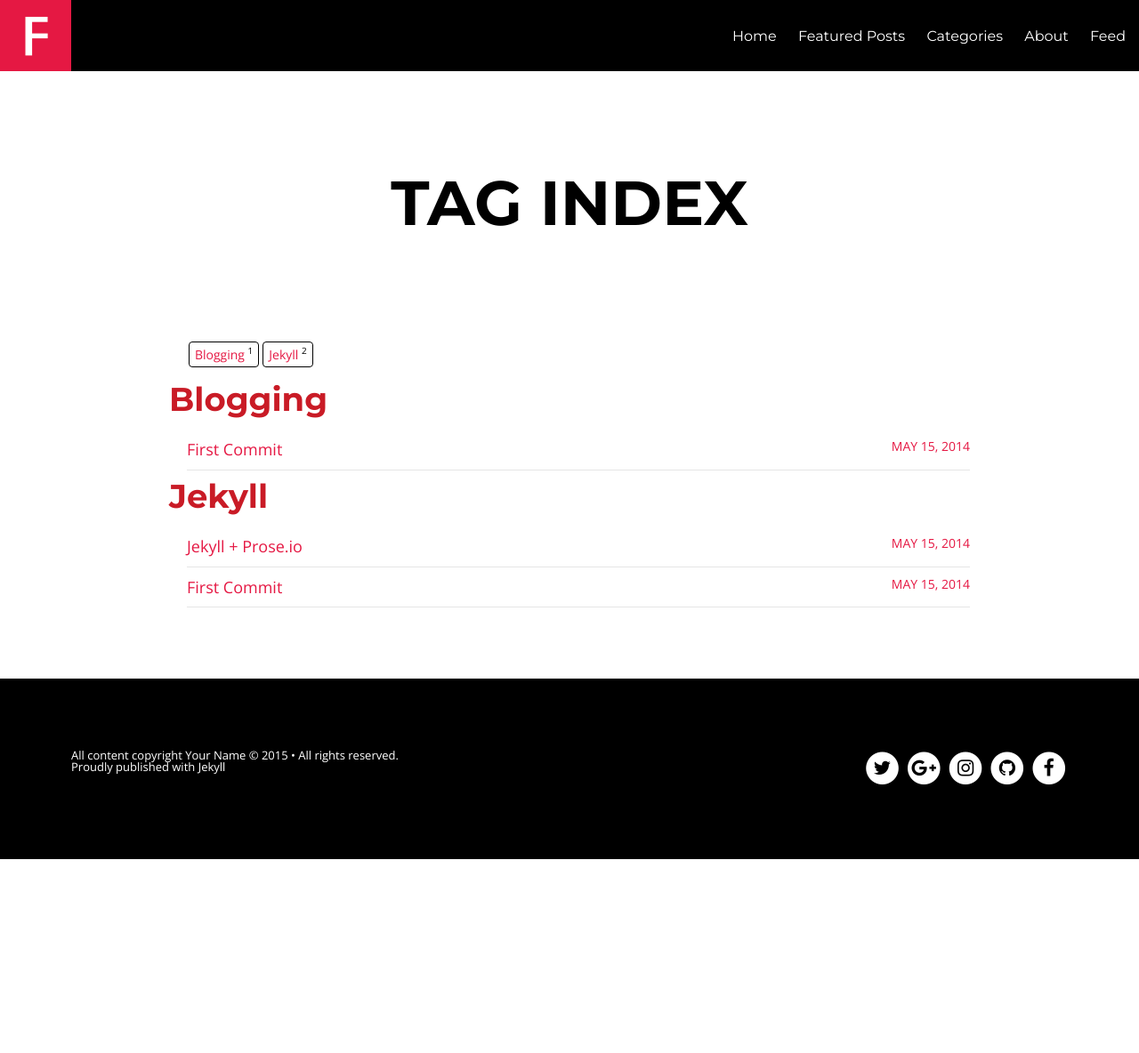
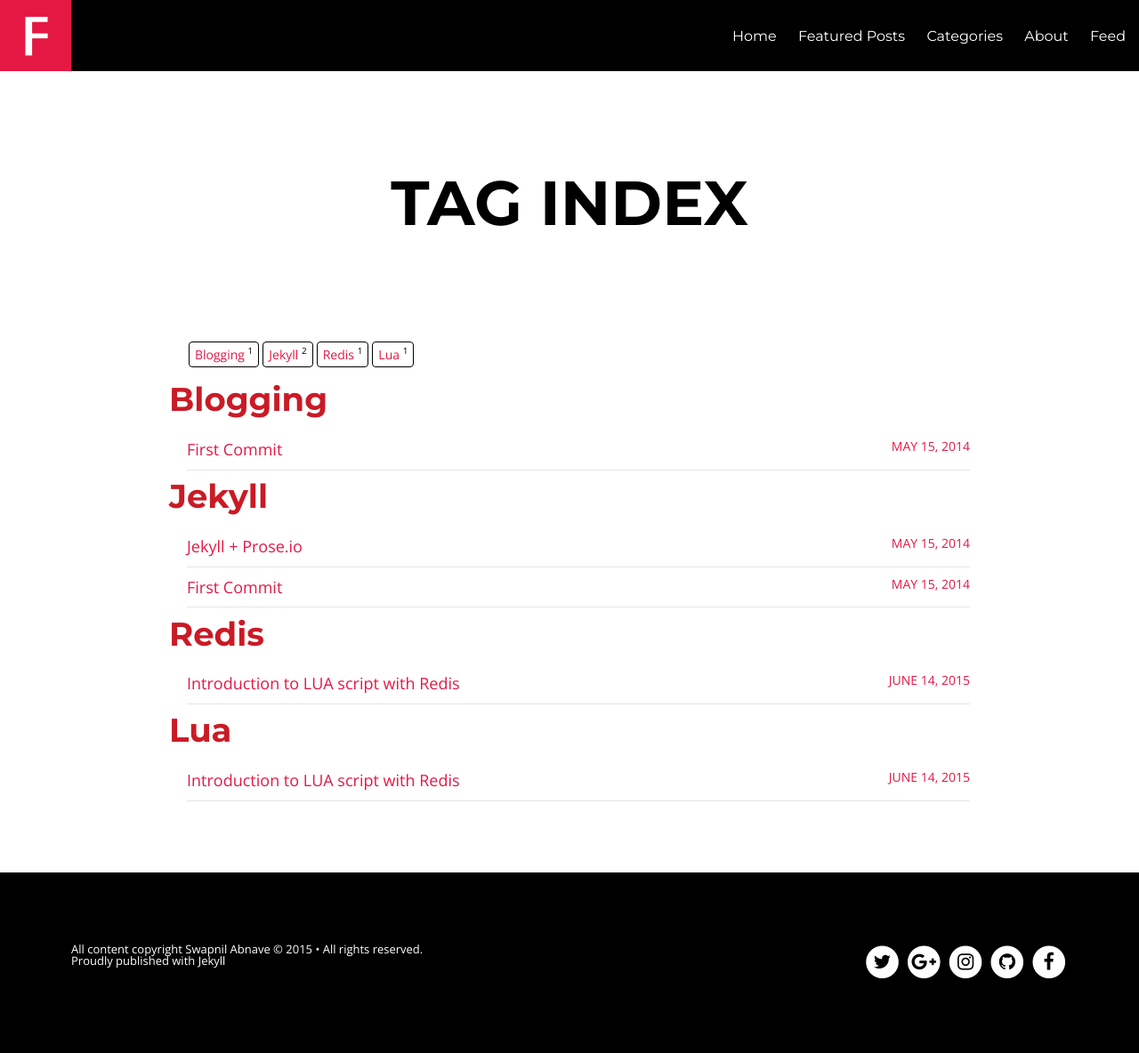
Before and after one commit to swapab/swapab.github.io, a Jekyll site: the page built from tags.html, in a window 1280 px wide. Shown: the whole page at 89% size. Built offline with Jekyll 4.4.1, drawn with Linux system fonts in a browser that asks for light colours; nearby versions of some CDN libraries; before the commit the page ends 966 px from its top, so only the background shows below that; some of the changed lines change nothing that is shown.

Commit message:
Add a Post

```diff
--- a/_config.yml
+++ b/_config.yml
@@ -1,5 +1,5 @@
-title:            Notepad
-description:      "Blogging is fun"
+title:            Swapnil Abnave
+description:      "Software Evangelist"
 logo:             logo3.png
 disqus_shortname: swapnilabnave
 share:            true
@@ -10,16 +10,16 @@ share:            true
 
 # Owner/author information
 owner:
-  name:           Your Name
+  name:           Swapnil Abnave
   avatar:         swapnilabnave.jpg
-  email:          you@email.com
+  email:          swapnil.abnave@hotmail.com
   # Use the coder's toolbox at http://coderstoolbox.net/string/#!encoding=xml&action=encode&charset=us_ascii to encode your description into XML string
-  description:    Awesome Dude, Awesome Life
+  description:    'Awesome Dude, Awesome Life'
   # Social networking links used in footer. Update and remove as you like.
   twitter:        swapnilabnave
   facebook:       swapnil.abnave
   github:         swapnilabnave
-  instagram:      swapnilabnave
+  instagram:      swapnil.abnave
   # For Google Authorship https://plus.google.com/authorship
   google_plus:    https://plus.google.com/u/0/102602916593522619858
 
@@ -44,7 +44,7 @@ links:
     url: /swapnilabnave
 
 # http://en.wikipedia.org/wiki/List_of_tz_database_time_zones
-timezone:    America/New_York
+timezone:    Asia/Kolkata
 future:      true
 highlighter: pygments
 markdown:    kramdown
--- /dev/null
+++ b/_posts/2015-06-14-Introduction to LUA script with Redis.md
@@ -0,0 +1,47 @@
+---
+layout: post
+title: Introduction to LUA script with Redis
+description: "Feel the power of LUA"
+headline: "Let's Fire up the Engines"
+categories: programming
+tags:
+  - redis
+  - lua
+imagefeature: "website-speed.jpg"
+imagecredit: spreadeffect.com
+imagecreditlink: "http://www.spreadeffect.com/blog/improve-website-speed/"
+comments: false
+mathjax: null
+featured: true
+published: true
+---
+
+*What is Redis ?*
+
+We all might be familiar with "Redis":http://redis.io/.
+For those who are not - It's a "NoSQL" key-value data store. More precisely, it is a data structure server.
+To read more - "Redis-Wiki":http://en.wikipedia.org/wiki/Redis_%28dbms%29
+
+Do "try redis":http://try.redis.io/ it has a nice interactive tutorial.
+
+To install and setup redis on your machine see "how-to-install-and-use-redis":https://www.digitalocean.com/community/articles/how-to-install-and-use-redis
+
+*What is LUA ?*
+
+LUA is an embeddable scripting language. About LUA - http://www.lua.org/about.html
+Redis >= 2.6 supports embedded scripting language.
+
+Lets give a try to it.
+
+To run a script in redis we need to use "EVAL":http://redis.io/commands/EVAL command.
+
+A Lua script file should be saved with `.lua` extension
+
+bc. local msg = "Hello, world!"
+return msg
+
+Save this file locally as hello.lua and run it like so:
+
+bc. redis-cli EVAL "$(cat hello.lua)" 0
+
+Running this will print “Hello, world!”. The first argument of EVAL is the complete lua script — here we’re using the cat command to read the script from a file. The second argument is the number of Redis keys that the script will access. Our simple “Hello World” script doesn’t access any keys, so we use 0.
```
Also changed, not shown: 1 other file.
